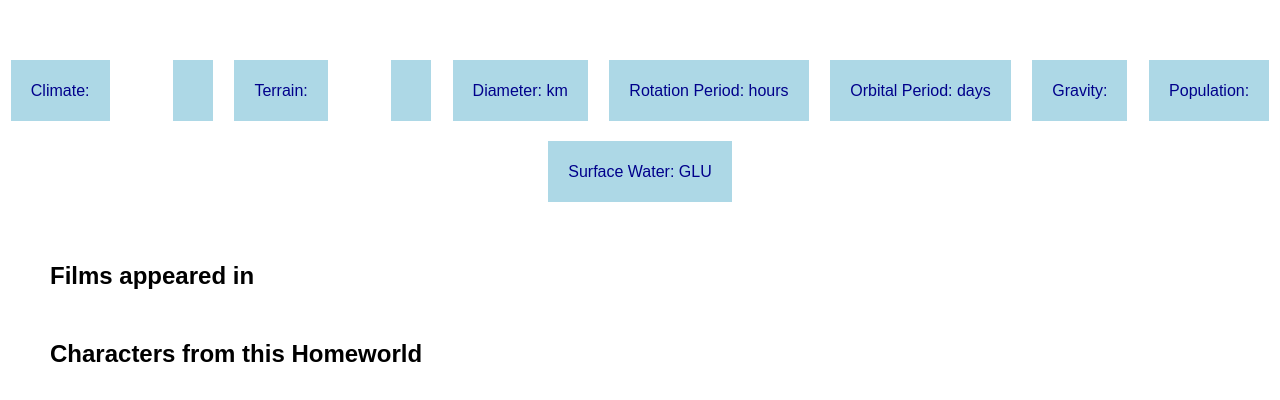
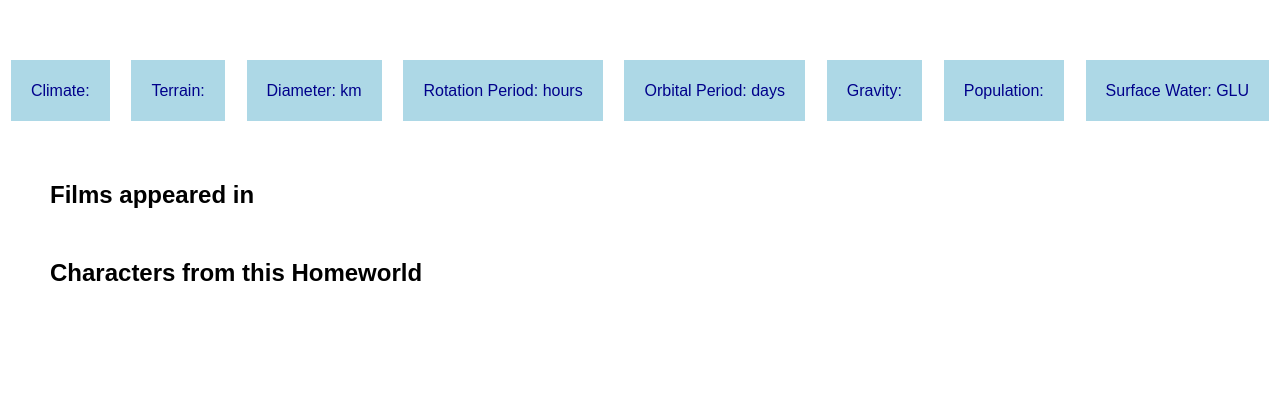
Before and after one commit to RehIjnek/guided_project_1, a plain HTML site: page planet.html in a window 1280 px wide. Drawn offline with Linux system fonts and the light colour scheme; no server answers.

Commit message:
should work

```diff
--- a/planet.html
+++ b/planet.html
@@ -14,8 +14,8 @@
     <main>
         <h1 id="name">undefined</h1>
         <section id="generalInfo">
-            <p>Climate: <span id="climate"><ul></ul></span> </p>
-            <p>Terrain: <span id="terrain"><ul></ul></span> </p>
+            <p>Climate: <span id="climate"></span> </p>
+            <p>Terrain: <span id="terrain"></span> </p>
             <p>Diameter: <span id="diameter"></span> km</p>
             <p>Rotation Period: <span id="rotational_period"></span> hours</p>
             <p>Orbital Period: <span id="orbital_period"></span> days</p>
--- a/planet.js
+++ b/planet.js
@@ -73,10 +73,7 @@ addEventListener('DOMContentLoaded', () => {
 
     const filmsLis = planet?.films?.map(film => `<li><a href="/film.html?id=${film.id}">${film.title}</li>`)
     const charactersLis = planet?.characters?.map(character => `<li><a href="/character.html?id=${character.id}">${character.name}</li>`)
-    //const climatesLis = planet?.climate?.map(clim => `<li>${clim}</li>`);
-    //const terrainLis = planet?.climate?.map(clim => `<li>${clim}</li>`);
     filmsUl.innerHTML = filmsLis.join("");
     characterUl.innerHTML = charactersLis.join("");
-    //climateUl.innerHTML = climatesLis.join("");
-    //terrainUl.innerHTML = terrainLis.join("");
+
   }
```
